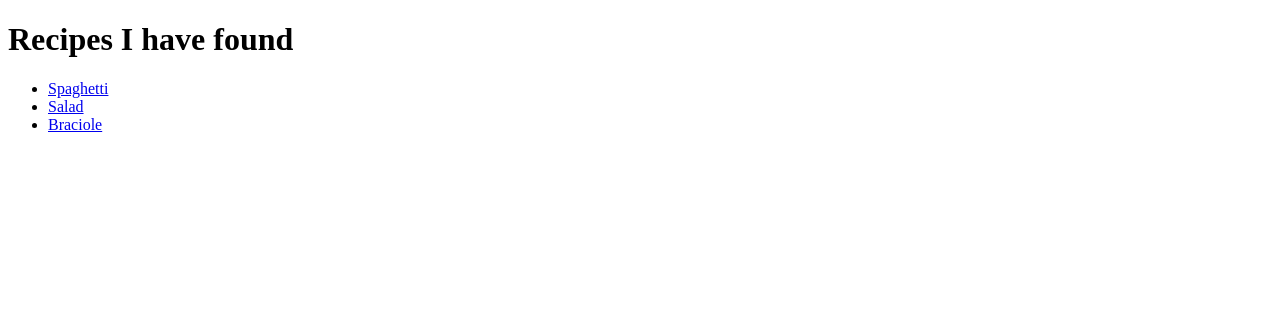
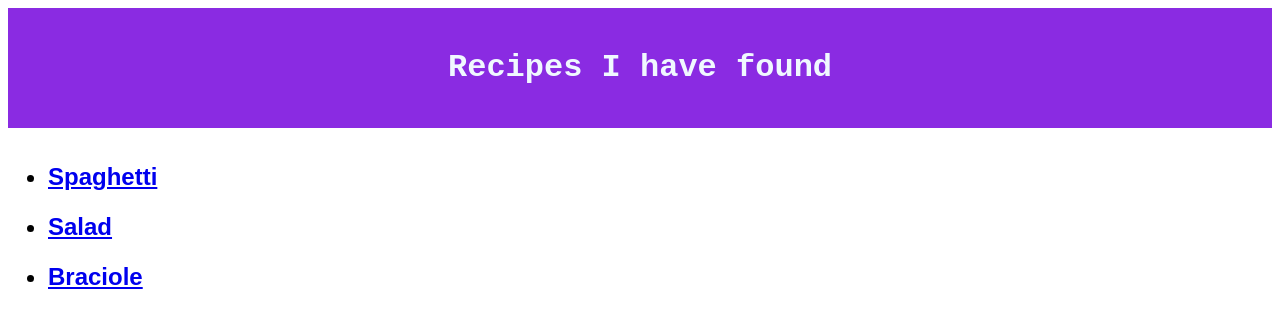
Before and after one commit to calfiss/odin-recipes, a plain HTML site: page index.html in a window 1280 px wide. Drawn offline with Linux system fonts and the light colour scheme.

Commit message:
Added styles.css and edited index.html to include classes for editing.

```diff
--- a/index.html
+++ b/index.html
@@ -4,13 +4,20 @@
     <meta charset="UTF-8">
     <meta name="viewport" content="width=device-width, initial-scale=1.0">
     <title>Odin Recipes</title>
+    <link rel="stylesheet" href="styles.css">
 </head>
 <body>
+    <div class="header">
         <h1>Recipes I have found</h1>
+    </div>
+    <div class="recipes">
         <ul>
+            <span class="parent">
                 <li><a href="./recipes/spaghetti.html">Spaghetti</a></li>
                 <li><a href="./recipes/salad.html">Salad</a></li>
                 <li><a href="./recipes/braciole.html">Braciole</a></li>
+            </span>
         </ul>
+    </div>
 </body>
 </html>
--- /dev/null
+++ b/styles.css
@@ -0,0 +1,18 @@
+.header {
+    padding: 20px;
+    background-color: blueviolet;
+    color:aliceblue;
+    text-align: center;
+    font-family: 'Courier New', Courier, monospace;
+}
+
+.recipes {
+    font-size: 24px;
+    font-family: Arial, Helvetica, sans-serif;
+    line-height: 50px;
+}
+
+.parent {
+    display: inline-block;
+    font-weight: bold;
+}
```
Lines whose indentation alone changed are shown as unchanged.
